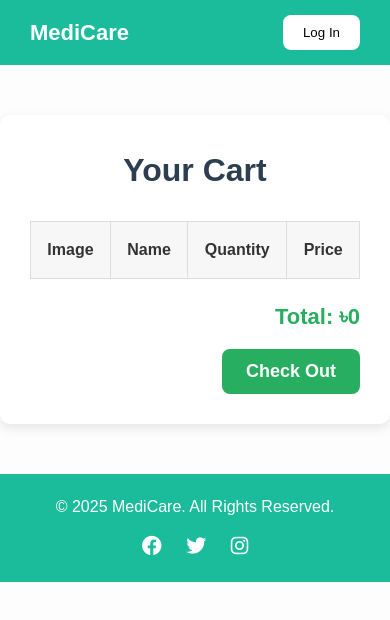
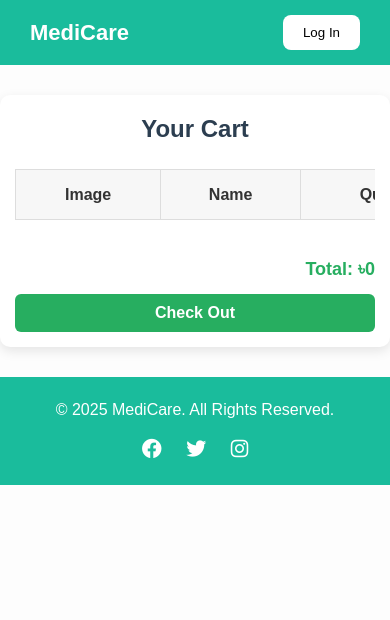
Before and after one commit to Itachi-Uchiha-32/IDP-1, a plain HTML site: page checkout.html in a window 390 px wide. Drawn offline with Linux system fonts and the light colour scheme.

Commit message:
final hour 2

```diff
--- a/checkout.html
+++ b/checkout.html
@@ -8,7 +8,6 @@
   <link rel="stylesheet" href="https://cdnjs.cloudflare.com/ajax/libs/font-awesome/6.4.0/css/all.min.css">
 </head>
 <body>
-  <header>
   <nav class="navbar">
       <div class="logo">MediCare</div>
       <ul class="nav-links">
@@ -20,9 +19,11 @@
         <button class="login-btn">Log In</button>
       </div>
     </nav>
-  </header>
   <div class="checkout-container">
     <h1>Your Cart</h1>
+
+    <!-- Responsive table wrapper -->
+    <div class="checkout-table-container">
       <table class="checkout-table">
         <thead>
           <tr>
@@ -36,13 +37,13 @@
           <!-- Cart items go here -->
         </tbody>
       </table>
+    </div>
 
     <div class="checkout-summary">
       <h2>Total: <span id="checkoutTotal">৳0</span></h2>
       <button id="checkoutBtn" class="btn">Check Out</button>
     </div>
   </div>
-
   <footer>
     <p>&copy; 2025 MediCare. All Rights Reserved.</p>
     <div class="socials">
@@ -51,7 +52,6 @@
       <a href="#"><i class="fab fa-instagram"></i></a>
     </div>
   </footer>
-
   <script src="cart.js"></script>
   <script src="checkout.js"></script>
 </body>
--- a/style.css
+++ b/style.css
@@ -498,12 +498,11 @@ footer .socials a:hover {
 }
 
 /*Checkout CSS*/
-
 /* Checkout Page Styles */
 .checkout-container {
   max-width: 900px;
-  margin: 50px auto;
-  padding: 30px;
+  margin: 30px auto;
+  padding: 20px;
   background: #fff;
   border-radius: 10px;
   box-shadow: 0 4px 12px rgba(0,0,0,0.1);
@@ -511,26 +510,31 @@ footer .socials a:hover {
 
 .checkout-container h1 {
   text-align: center;
-  margin-bottom: 25px;
-  font-size: 32px;
+  margin-bottom: 20px;
+  font-size: 28px;
   color: #2c3e50;
 }
 
-/* Checkout Table */
+/* Make table responsive */
+.checkout-table-container {
+  overflow-x: auto;
+}
+
 .checkout-table {
   width: 100%;
   border-collapse: collapse;
-  border-style: none;
   margin-bottom: 20px;
+  min-width: 600px;
 }
 
 .checkout-table th{
   border: 1px solid #ddd;
-  padding: 15px;
+  padding: 12px;
   text-align: center;
+
 }
 .checkout-table td {
-  padding: 15px;
+  padding: 12px;
   text-align: center;
 }
 
@@ -540,17 +544,17 @@ footer .socials a:hover {
 }
 
 .checkout-table img {
-  width: 60px;
-  height: 60px;
+  width: 50px;
+  height: 50px;
   object-fit: cover;
   border-radius: 5px;
 }
 
 /* Quantity controls */
 .checkout-table td button {
-  width: 30px;
-  height: 30px;
-  font-size: 18px;
+  width: 28px;
+  height: 28px;
+  font-size: 16px;
   font-weight: bold;
   border: none;
   background: #3498db;
@@ -565,37 +569,61 @@ footer .socials a:hover {
 }
 
 .checkout-table td span {
-  margin: 0 8px;
-  font-size: 16px;
+  margin: 0 6px;
+  font-size: 15px;
   font-weight: bold;
 }
 
 /* Total and Checkout */
 .checkout-summary {
   text-align: right;
-  margin-top: 20px;
+  margin-top: 15px;
+  display: flex;
+  justify-content: space-between;
 }
 
 .checkout-summary h2 {
-  font-size: 22px;
-  margin-bottom: 15px;
+  font-size: 20px;
+  margin-bottom: 10px;
   color: #27ae60;
 }
 
 .checkout-summary .btn {
   background: #27ae60;
   color: white;
-  font-size: 18px;
+  font-size: 16px;
   font-weight: bold;
-  padding: 12px 24px;
+  padding: 10px 20px;
   border: none;
-  border-radius: 8px;
+  border-radius: 6px;
   cursor: pointer;
   transition: background 0.3s;
 }
 
 .checkout-summary .btn:hover {
   background: #219150;
+}
+
+/* Mobile adjustments */
+@media (max-width: 600px) {
+  .checkout-container {
+    padding: 15px;
+  }
+
+  .checkout-container h1 {
+    font-size: 24px;
+  }
+
+  .checkout-summary h2 {
+    font-size: 18px;
+  }
+  .checkout-summary{
+    display: flex;
+    flex-direction: column;
+  }
+  .checkout-summary .btn {
+    width: 100%; /* Full-width checkout button */
+  }
 }
 
 
```
Lines whose indentation alone changed are shown as unchanged.
